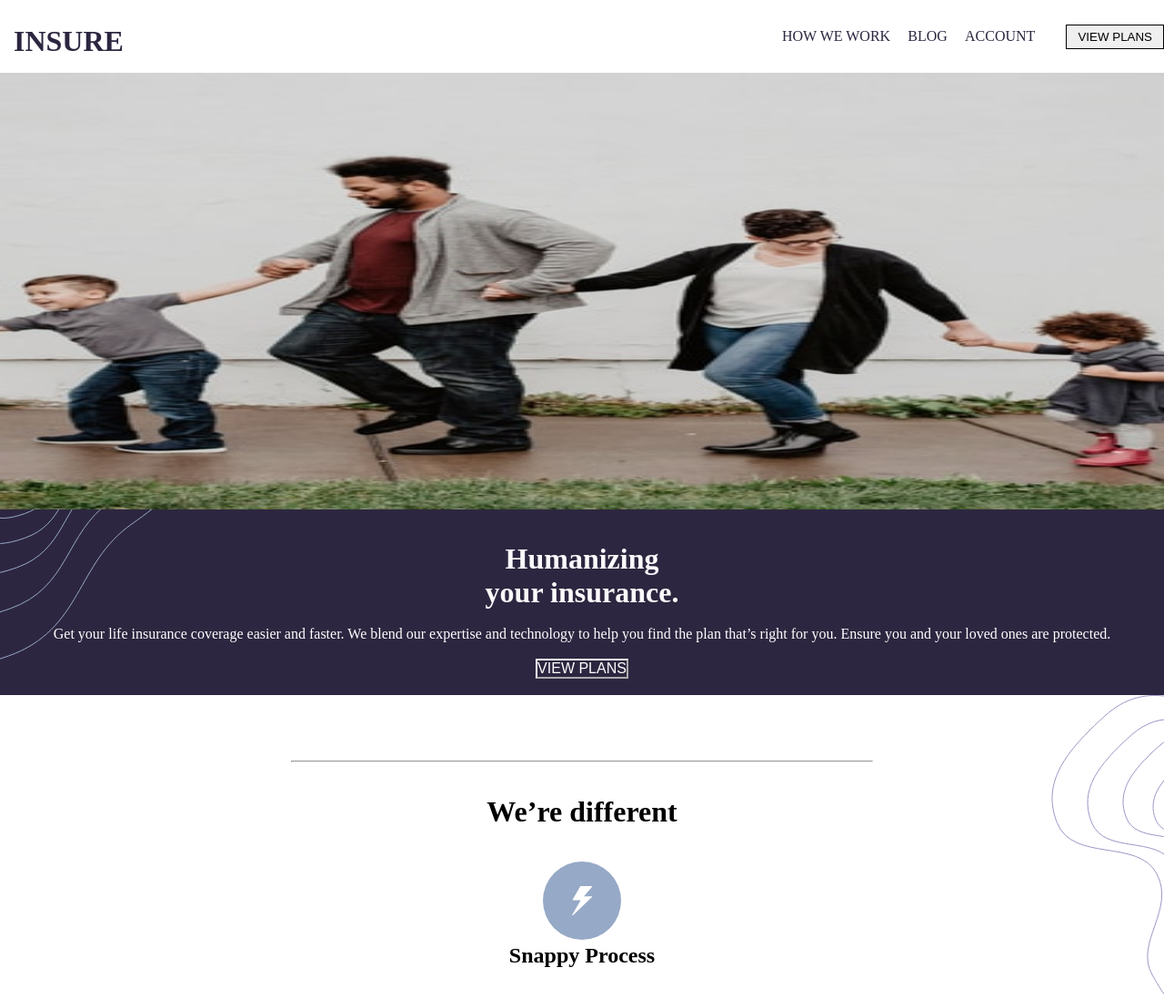
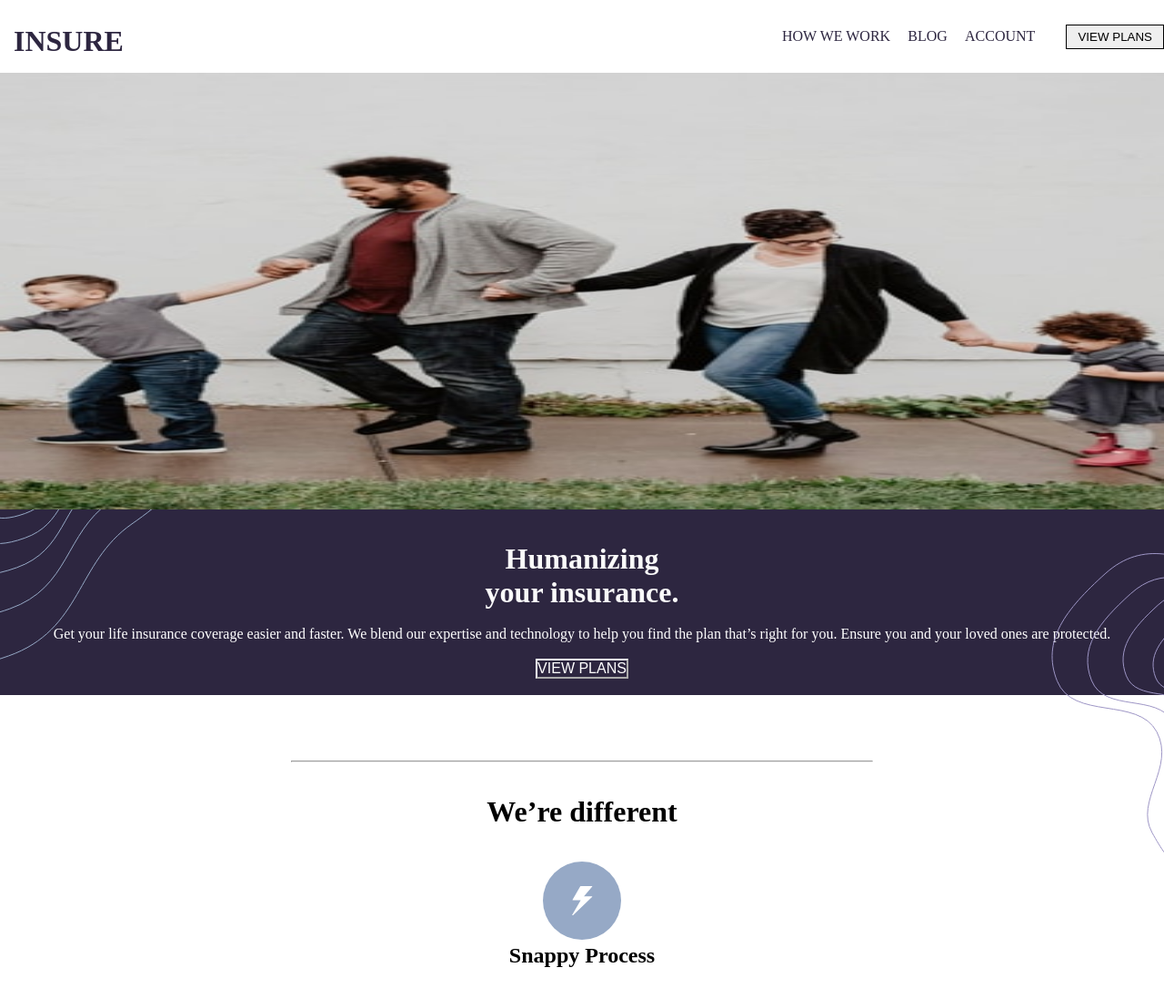
Before and after one commit to JulianGerometta/Project-Code-Insurance, a plain HTML site: page index.html in a window 1280 px wide. Shown: the top 1097 px of the page at 91% size. Drawn offline with Linux system fonts and the light colour scheme; a web font is replaced by a local one.

Commit message:
First Commit

```diff
--- a/style.css
+++ b/style.css
@@ -36,7 +36,6 @@
 
 .bb{
     flex-direction: row;
-
     margin-left: auto;
     cursor: pointer;
 }
@@ -90,6 +89,9 @@
 .viob{
     position: absolute;
     right: 0;
+    background-position-y: top;
+    top: 76%;
+
 
 
 }
@@ -148,6 +150,15 @@ hr {
 
 @media screen and (min-width: 900px) {
 
+/* below in green is to test if we have a white area to the right
+of the screen */
+/* html,body{
+    height: 100%;
+    width: 100%;
+    margin: 0;
+    padding: 0;
+    overflow-x: hidden; */
+
 .topnav{
     display: flex;
     height: 10vh;
@@ -173,6 +184,4 @@ hr {
 }
 
 
-
-
 }
```
